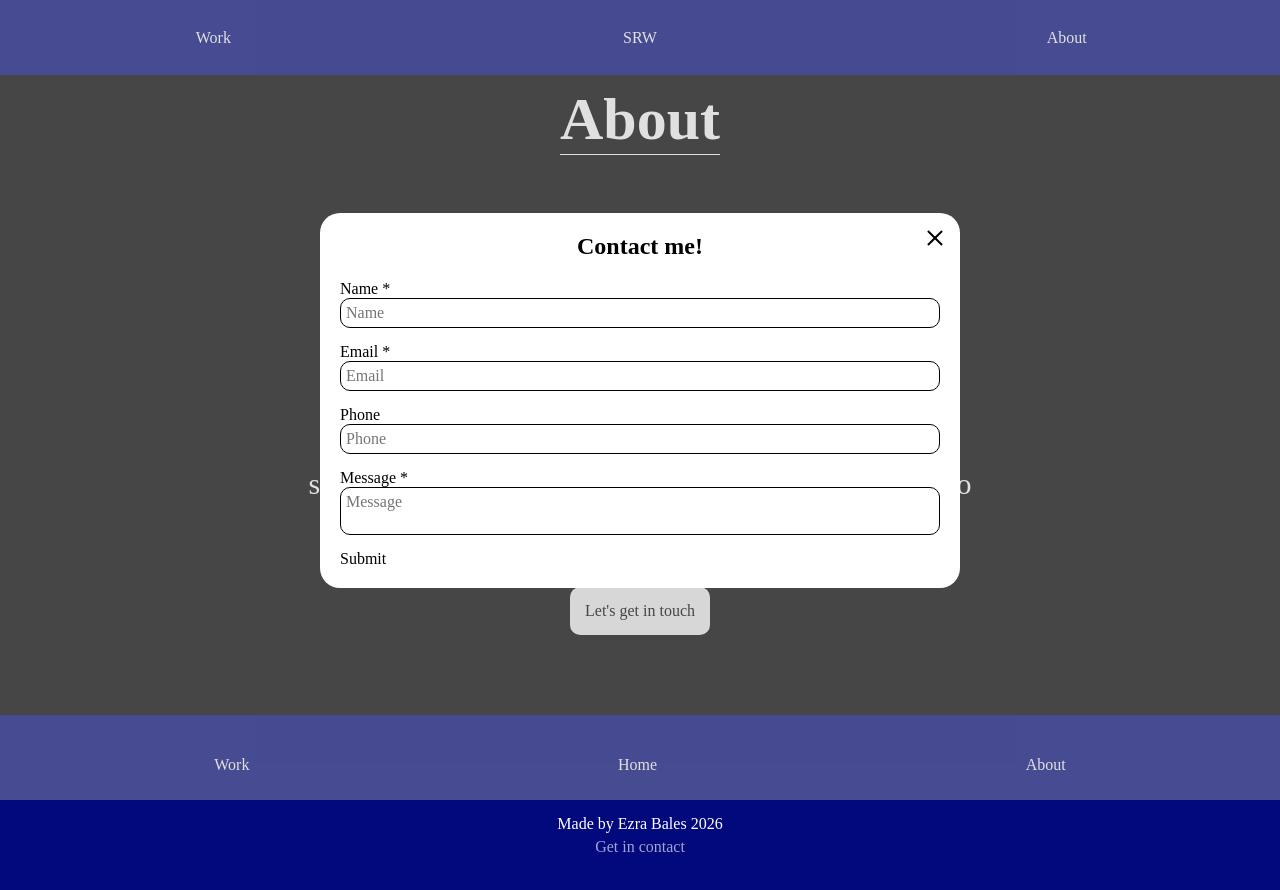
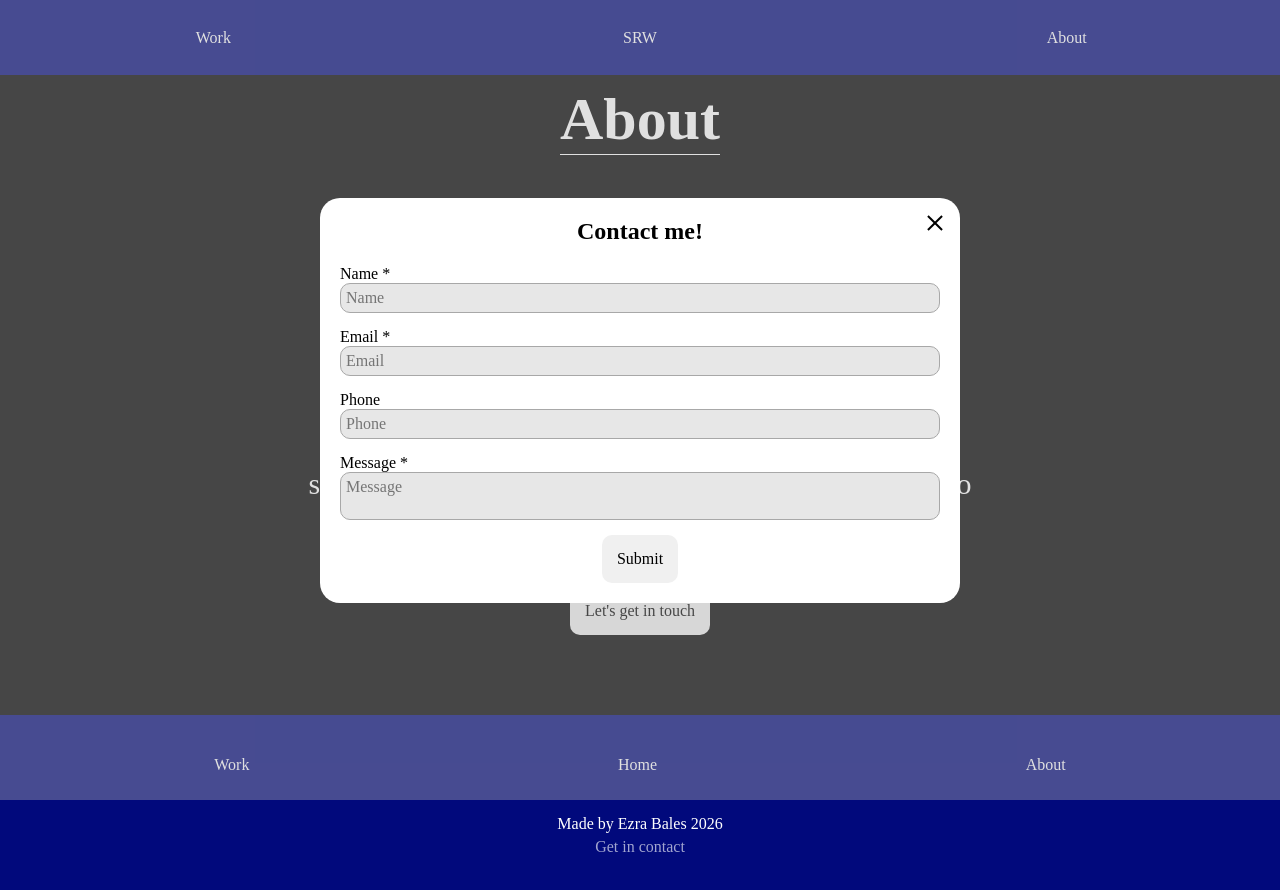
Before and after one commit to ezrabales/work__SRW_frontend, a React (Vite) app: page /about in a window 1280 px wide. Both pictures are taken after a click on the button "Let's get in touch". Shown: the top 890 px of the page. Built offline with nearby package versions, Linux system fonts and the light colour scheme.

Commit message:
fix modal css

```diff
--- a/src/components/About/About.css
+++ b/src/components/About/About.css
@@ -31,7 +31,7 @@
   padding: 15px;
   border-radius: 10px;
   background-color: rgb(240, 240, 240);
-  transition: all 0.2s ease;
+  transition: all 0.3s ease;
   color: black;
 }
 
--- a/src/components/Modal/Modal.css
+++ b/src/components/Modal/Modal.css
@@ -65,7 +65,32 @@
 .modal__form-input {
   padding-left: 10px;
   padding: 5px;
-  border: 1px solid black;
+  border: 1px solid rgb(168, 168, 168);
+  background-color: rgb(231, 231, 231);
   border-radius: 10px;
   cursor: text;
 }
+
+.modal__submit {
+  text-align: center;
+  margin: auto;
+  padding: 15px;
+  border-radius: 10px;
+  background-color: rgb(240, 240, 240);
+  transition: all 0.3s ease;
+  color: black;
+}
+
+.modal__submit:hover {
+  box-shadow: 0 0 10px rgb(123, 202, 255);
+  scale: 1.02;
+}
+
+.error {
+  border: 1px solid red;
+}
+
+.error-message {
+  color: red;
+  font-size: 15px;
+}
--- a/src/components/Modal/Modal.jsx
+++ b/src/components/Modal/Modal.jsx
@@ -57,6 +57,8 @@ const Modal = () => {
       phone: "",
       message: "",
     });
+
+    setIsOpen(false);
   }
 
   useModalClose(isOpen, () => {
```
